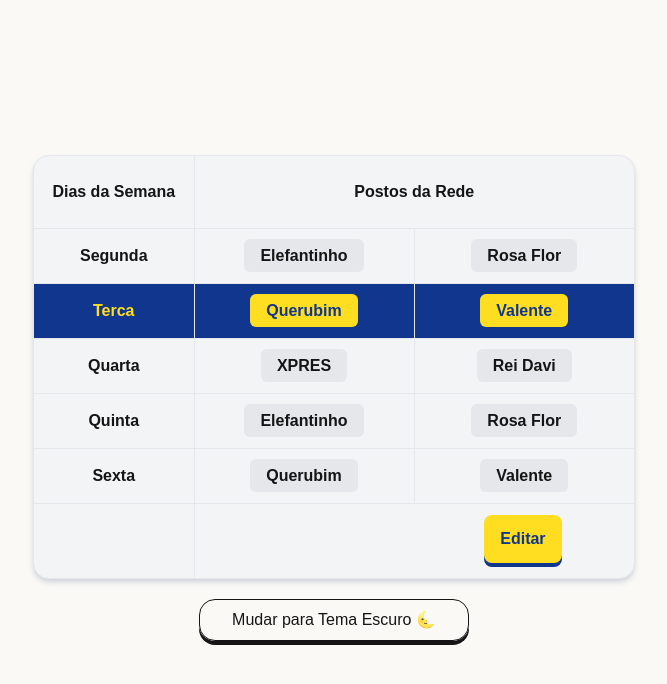
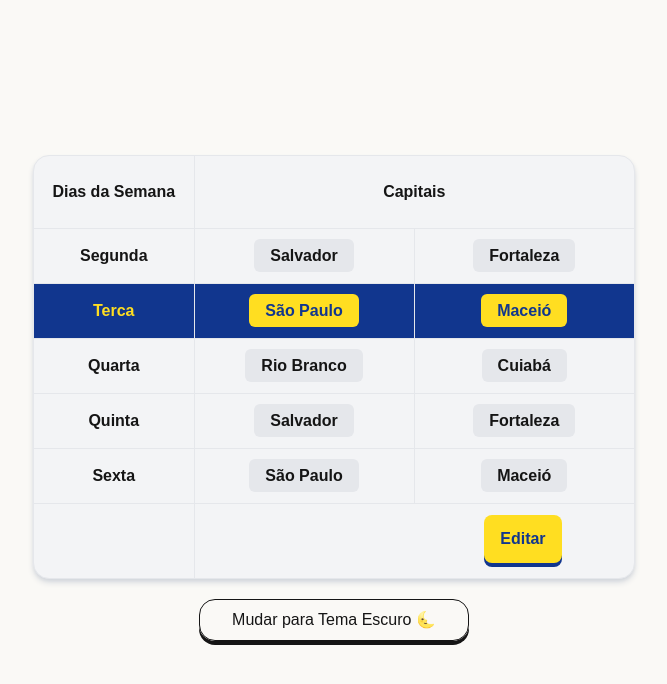
Before and after one commit to adejuniorr/rp3-monitoramento, a Next.js app: page / in a window 1280 px wide. Shown: the top 684 px of the page, without its empty margins (306-973 px from the left). Built offline with nearby package versions, Linux system fonts and the light colour scheme.

Commit message:
:bug: concerta o bug de linha em destaque na tabela

```diff
--- a/package.json
+++ b/package.json
@@ -4,7 +4,7 @@
   "private": true,
   "scripts": {
     "dev": "next dev --turbopack",
-    "build": "next build",
+    "build": "SET NODE_ENV=production & next build",
     "start": "next start",
     "lint": "next lint",
     "test": "jest",
@@ -12,6 +12,7 @@
   },
   "dependencies": {
     "date-fns-tz": "^3.2.0",
+    "dotenv": "^16.4.7",
     "next": "15.0.3",
     "react": "19.0.0-rc-66855b96-20241106",
     "react-dom": "19.0.0-rc-66855b96-20241106",
--- a/src/app/page.tsx
+++ b/src/app/page.tsx
@@ -2,6 +2,8 @@ import { ThemeSwitch } from "@/components/buttons/ThemeSwitch";
 import { MonitoringSchedule } from "@/components/monitoring-schedule/MonitoringSchedule";
 import { StationsProvider } from "@/contexts/StationsContext";
 import { ThemeProvider } from "@/contexts/ThemeContext";
+
+export const revalidate = 60;
 
 export default function Home() {
   return (
--- a/src/components/monitoring-schedule/ui/TableHeader.tsx
+++ b/src/components/monitoring-schedule/ui/TableHeader.tsx
@@ -9,7 +9,7 @@ export const TableHeader = () => {
           colSpan={2}
           className="px-[16px] py-[24px] border-b border-gray-200 dark:border-gray-600"
         >
-          Postos da Rede
+          Capitais
         </th>
       </tr>
     </thead>
--- a/src/contexts/StationsContext.tsx
+++ b/src/contexts/StationsContext.tsx
@@ -29,7 +29,7 @@ export const useStations = () => {
 };
 
 export const StationsProvider = ({ children }: { children: ReactNode }) => {
-  const [availableStations, setAvailableStations] = useState<GasStation[]>([
+  /* const [availableStations, setAvailableStations] = useState<GasStation[]>([
     { id: 1, name: "Elefantinho", acronym: "PEL" },
     { id: 2, name: "Querubim", acronym: "PRJ" },
     { id: 3, name: "XPRES", acronym: "XPRES" },
@@ -38,6 +38,16 @@ export const StationsProvider = ({ children }: { children: ReactNode }) => {
     { id: 1, name: "Rosa Flor", acronym: "PRF" },
     { id: 2, name: "Valente", acronym: "PV" },
     { id: 3, name: "Rei Davi", acronym: "PRD" },
+  ]); */
+  const [availableStations, setAvailableStations] = useState<GasStation[]>([
+    { id: 1, name: "Salvador", acronym: "PEL" },
+    { id: 2, name: "São Paulo", acronym: "PRJ" },
+    { id: 3, name: "Rio Branco", acronym: "XPRES" },
+  ]);
+  const [priorityStations, setPriorityStations] = useState<GasStation[]>([
+    { id: 1, name: "Fortaleza", acronym: "PRF" },
+    { id: 2, name: "Maceió", acronym: "PV" },
+    { id: 3, name: "Cuiabá", acronym: "PRD" },
   ]);
   const [isLoading, setIsLoading] = useState(true);
 
```
Also changed, not shown: 1 other file (tests, documents, lock files or other folders).
